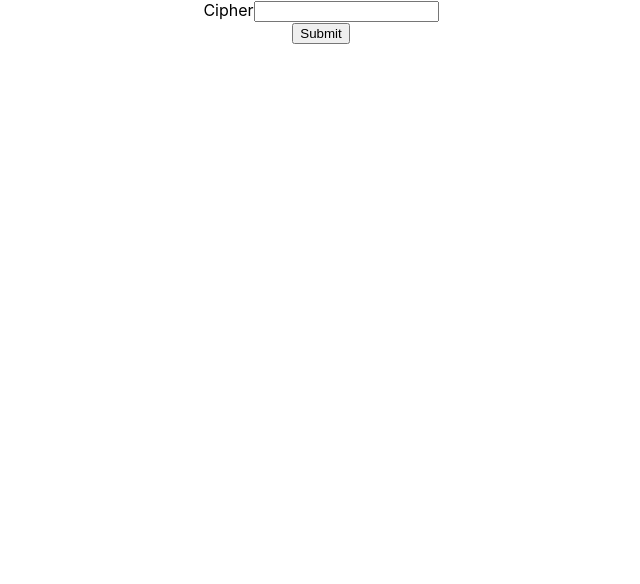
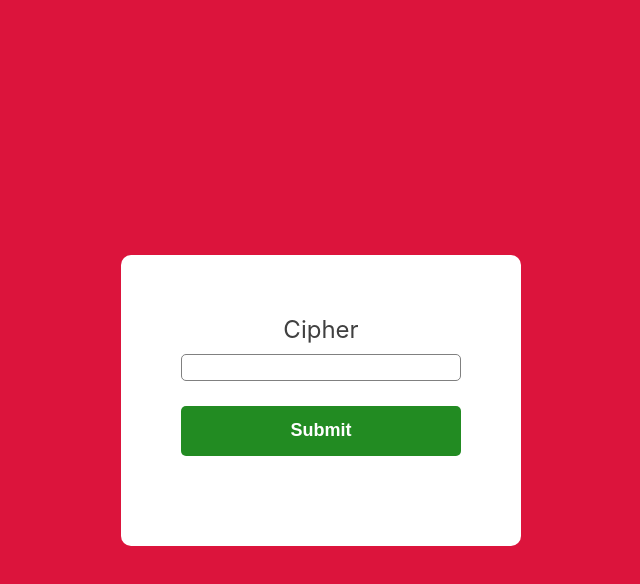
Before and after one commit to ge0vx/digitalhype_front, a React (Create React App) app: page / in a window 1280 px wide. Shown: the top 584 px of the page, without its empty margins (319-959 px from the left). Built offline with nearby package versions, Linux system fonts and the light colour scheme.

Commit message:
adding styles

```diff
--- a/src/App.css
+++ b/src/App.css
@@ -1,3 +1,27 @@
-.App {
-  text-align: center;
+.app {
+  display: flex;
+  align-items: center;
+  justify-content: center;
+  height: 100vh;
+  background-color: crimson;
 }
+
+form{
+  background-color: white;
+  padding: 60px;
+  border-radius: 10px;
+}
+
+button{
+  width: 100%;
+  height: 50px;
+  border: none;
+  background-color:forestgreen;
+  color: white;
+  border-radius: 5px;
+  font-weight: bold;
+  font-size: 18px;
+  cursor: pointer;
+  margin-top: 15px;
+  margin-bottom: 30px;
+}
--- a/src/App.tsx
+++ b/src/App.tsx
@@ -8,11 +8,11 @@ interface FormDataInterface {
 
 const inputs = [
   {
-    errorMessage: "Cipher should be 6-60 alphanumeric characteres and shouldn't include any special character",
+    errorMessage: "Cipher should be 5-50 alphanumeric characteres and shouldn't include any special character",
     id:1,
     label: "Cipher",
     name: "cipher",
-    pattern: "^[A-Za-z0-9]{6,60}$",
+    pattern: "^[A-Za-z0-9]{5,50}$",
     placeholder: "Cipher",
     required: true,
     type:"text",
@@ -34,7 +34,7 @@ function App() {
   }
 
   return (
-    <div className="App">
+    <div className="app">
       <form onSubmit={hanldeSubmit}>
         {inputs.map((input)=>(
           <FormInput key={input.id} value={values[input.name as keyof FormDataInterface]} onChange={onChange} {...input}/>
--- a/src/components/FormInput.css
+++ b/src/components/FormInput.css
@@ -1,8 +1,27 @@
+.formInput{
+    display: flex;
+    flex-direction: column;
+    width: 280px;
+}
+
+label{
+    font-size: 24px;
+    color: #404040;
+    text-align: center;
+}
+
 span {
     font-size: 10px;
-    padding-top: 5px;
     color: red;
     display: none;
+}
+
+input{
+    padding: 5px;
+    margin: 10px 0px;
+    border-radius: 5px;
+    border: 1px solid gray;
+    text-align: center;
 }
 
 input:invalid[focused="true"] ~ span {
```
